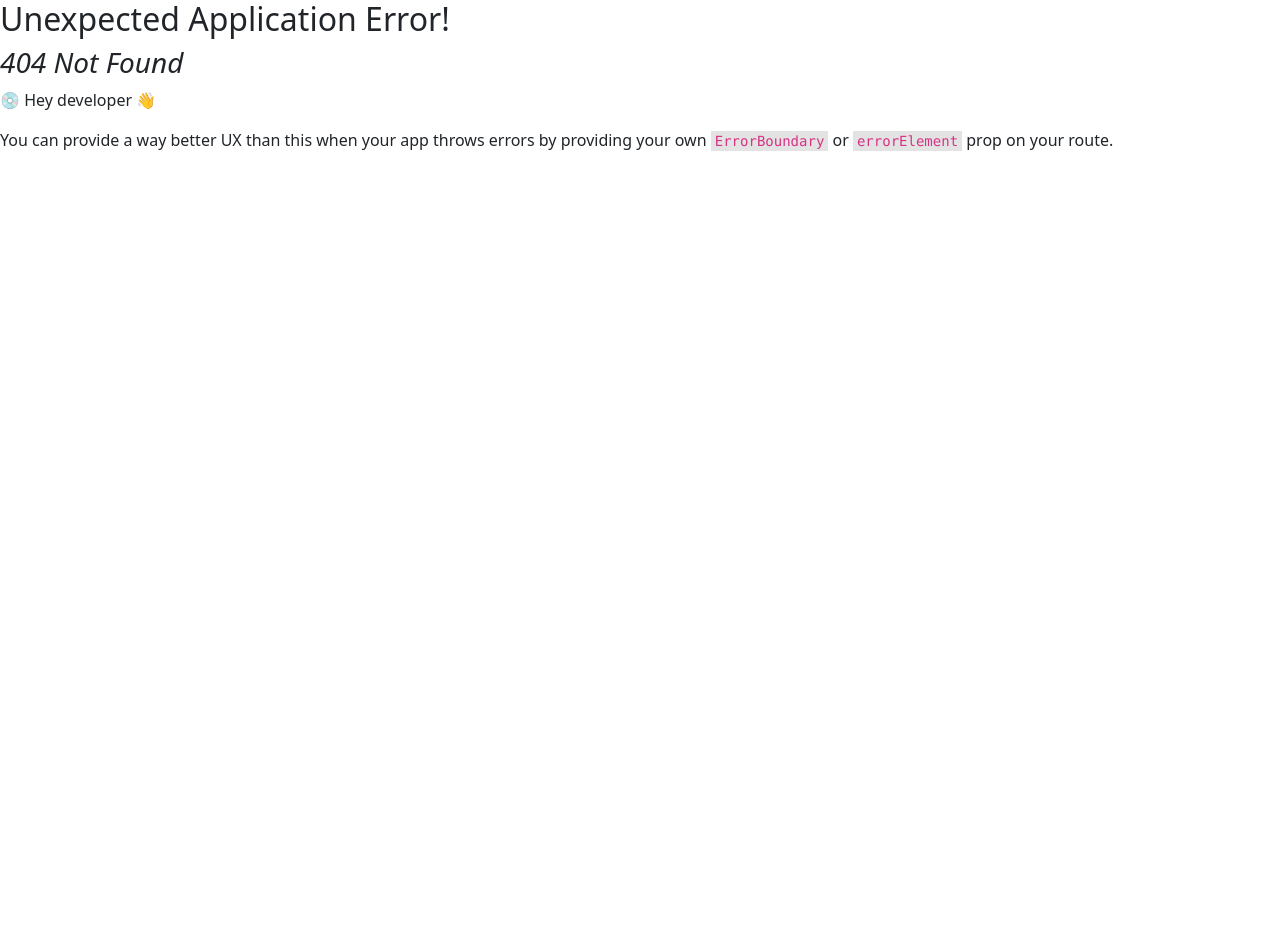
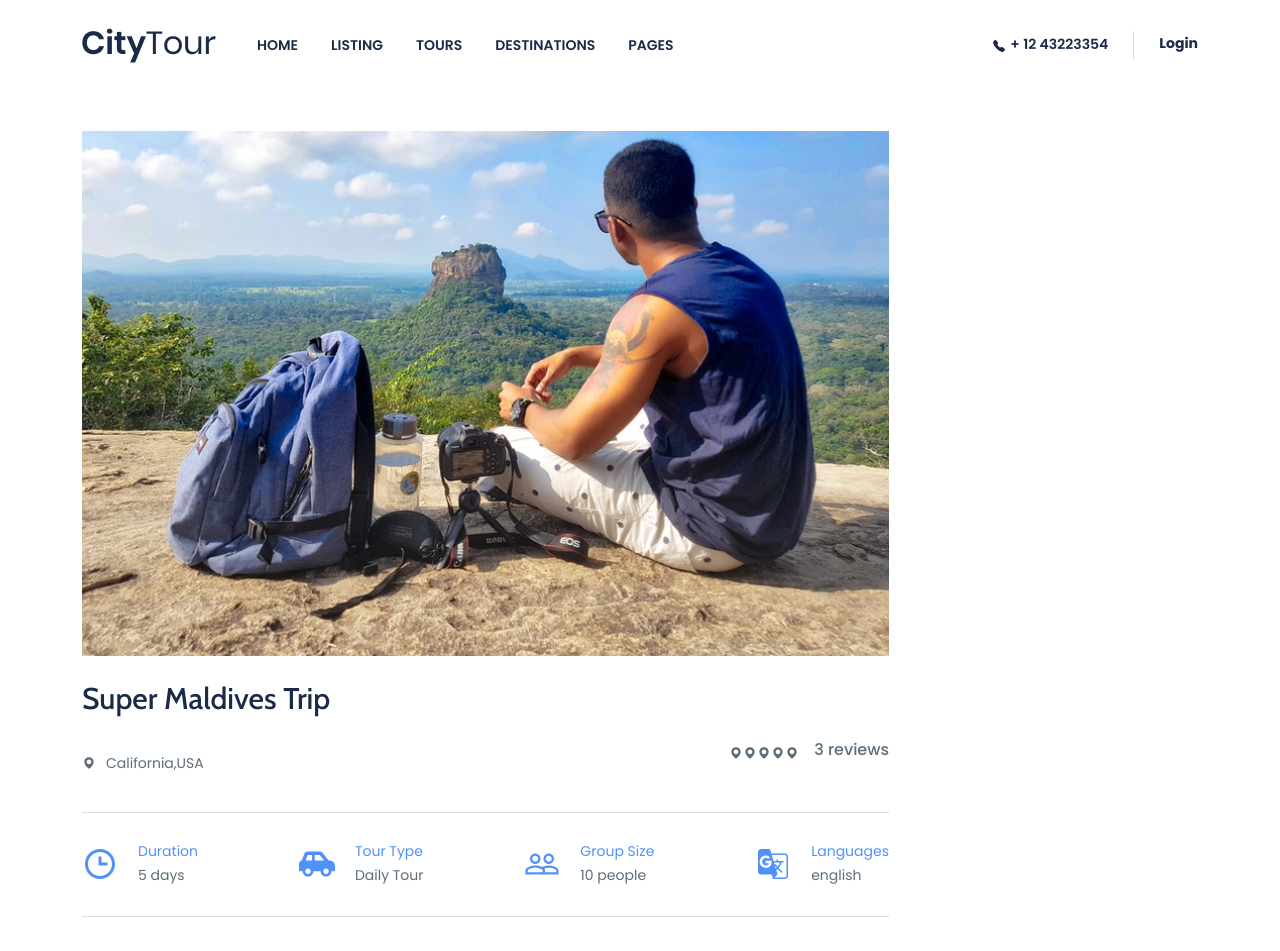
Before and after one commit to shuvomh2000/city-tour, a React (Create React App) app in the folder frontend/: page /tour in a window 1280 px wide. Before the commit this address had no page. Shown: the top 951 px of the page. Before the commit the page ends 800 px from the top, so only its background shows below. Built offline with nearby package versions, Linux system fonts and the light colour scheme.

Commit message:
single tour feature end

```diff
--- a/frontend/src/App.js
+++ b/frontend/src/App.js
@@ -1,11 +1,12 @@
 import { RouterProvider,createBrowserRouter,createRoutesFromElements,Route } from "react-router-dom";
 import Home from "./pages/home/home/Home";
+import Tour from "./pages/tour/tour/Tour"
 import RootLayout from "./route/RootLayout";
 
 const router = createBrowserRouter(createRoutesFromElements(
   <Route path='/' element={<RootLayout/>}>
     <Route index element={<Home/>}></Route>
-    {/* <Route path='/product' element={<Shop/>}></Route> */}
+    <Route path='/tour' element={<Tour/>}></Route>
   </Route>
 ))
 
--- /dev/null
+++ b/frontend/src/pages/tour/overview/Overview.js
@@ -0,0 +1,67 @@
+import React from "react";
+import Flex from "../../../components/layouts/Flex";
+import Image from "../../../components/layouts/Image";
+import { BiSolidMap, BiTime } from "react-icons/bi";
+import { FaCarSide } from "react-icons/fa";
+import {MdPeopleOutline,MdOutlineGTranslate  } from "react-icons/md";
+import "./overview.css";
+
+const Overview = () => {
+  return (
+    <div className="overview">
+      <div>
+        <Image src="assets/images/tourPage/tour1.jpg" />
+      </div>
+      <h1 className="overview_heading">Super Maldives Trip</h1>
+      <Flex className="heading_inner">
+        <Flex className="map_pin">
+          <BiSolidMap />
+          California,USA
+        </Flex>
+        <Flex className="review">
+          <Flex>
+            <BiSolidMap />
+            <BiSolidMap />
+            <BiSolidMap />
+            <BiSolidMap />
+            <BiSolidMap />
+          </Flex>
+          <h6>3 reviews</h6>
+        </Flex>
+      </Flex>
+
+      <Flex className="overview_type">
+        <Flex className="type">
+          <BiTime className="icon" />
+          <div>
+            <h4>duration</h4>
+            <p>5 days</p>
+          </div>
+        </Flex>
+        <Flex className="type">
+          <FaCarSide className="icon" />
+          <div>
+            <h4>Tour Type</h4>
+            <p>Daily Tour</p>
+          </div>
+        </Flex>
+        <Flex className="type">
+          <MdPeopleOutline className="icon" />
+          <div>
+            <h4>group size</h4>
+            <p>10 people</p>
+          </div>
+        </Flex>
+        <Flex className="type">
+          <MdOutlineGTranslate className="icon" />
+          <div>
+            <h4>languages</h4>
+            <p>english</p>
+          </div>
+        </Flex>
+      </Flex>
+    </div>
+  );
+};
+
+export default Overview;
--- /dev/null
+++ b/frontend/src/pages/tour/overview/overview.css
@@ -0,0 +1,75 @@
+
+.overview{
+    margin-top: 40px;
+}
+
+.overview .overview_heading{
+    color: #1A2B48;
+    font-size: 30px;
+    font-weight: 500;
+    font-family: 'Cabin', sans-serif;
+    text-transform: capitalize;
+    margin-top: 25px;
+}
+
+.overview .heading_inner{
+    justify-content: space-between;
+}
+
+.overview .map_pin{
+    align-items: center;
+    color: #5E6D77;
+    font-size: 14px;
+    font-weight: 400;
+    font-family: 'Poppins', sans-serif;
+    column-gap: 10px;
+    margin-top: 15px;
+}
+
+.overview .review{
+    align-items: center;
+    color: #5E6D77;
+    font-size: 14px;
+    font-weight: 400;
+    font-family: 'Poppins', sans-serif;
+    column-gap: 15px;
+    margin-top: 15px;
+    margin-bottom: 20px;
+}
+
+.overview .overview_type{
+    align-items: center;
+    justify-content: space-between;
+    margin-top: 25px;
+    margin-bottom: 30px;
+    padding: 30px 0;
+    border-top: 1px solid #d7dce3;
+    border-bottom: 1px solid #d7dce3;
+}
+
+.overview .overview_type h4{
+    color:#5191FA;
+    font-size: 14px;
+    font-weight: 400;
+    font-family: 'Poppins', sans-serif;
+    text-transform: capitalize;
+    margin-bottom: 5px;
+}
+
+.overview .overview_type p{
+    color:#5E6D77;
+    font-size: 14px;
+    font-weight: 400;
+    font-family: 'Poppins', sans-serif;
+    margin: 0 !important;
+}
+
+.overview .overview_type .type{
+    align-items: center;
+    column-gap: 20px;
+}
+
+.overview .overview_type .type .icon{
+    color: #5191FA;
+    font-size: 36px;
+}
--- /dev/null
+++ b/frontend/src/pages/tour/tour/Tour.js
@@ -0,0 +1,20 @@
+import React from "react";
+import { Container } from "react-bootstrap";
+import Overview from "../overview/Overview";
+import Flex from "../../../components/layouts/Flex"
+import "./tour.css";
+
+const Tour = () => {
+  return (
+    <Container>
+      <Flex className="tour_part">
+        <div className="tour_right">
+            <Overview/>
+        </div>
+        <div className="tour_left"></div>
+      </Flex>
+    </Container>
+  );
+};
+
+export default Tour;
--- /dev/null
+++ b/frontend/src/pages/tour/tour/tour.css
@@ -0,0 +1,12 @@
+
+.tour_part{
+    justify-content: space-between;
+    column-gap: 40px;
+}
+
+.tour_part .tour_right{
+    width: 75%;
+}
+.tour_part .tour_left{
+    width: 25%;
+}
```
Also changed, not shown: frontend/public/assets/images/tourPage/tour1.jpg (added).
